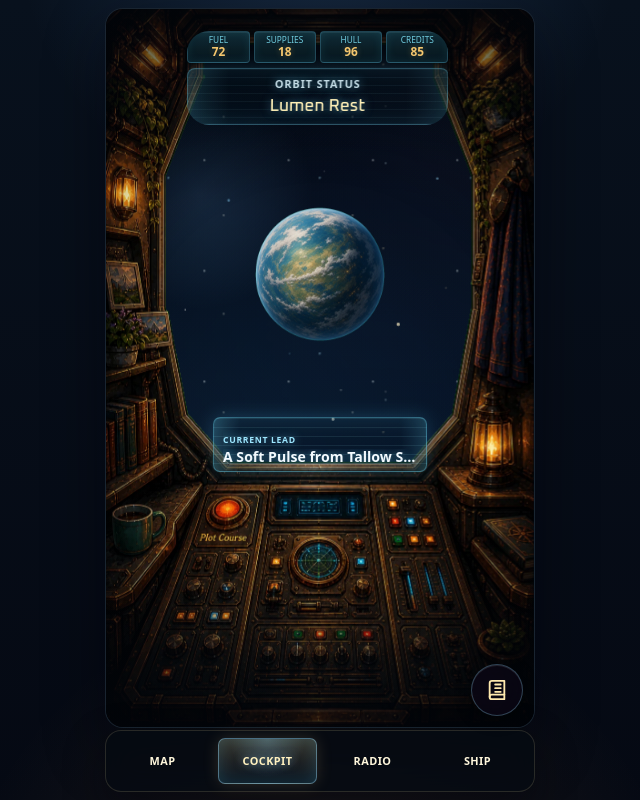
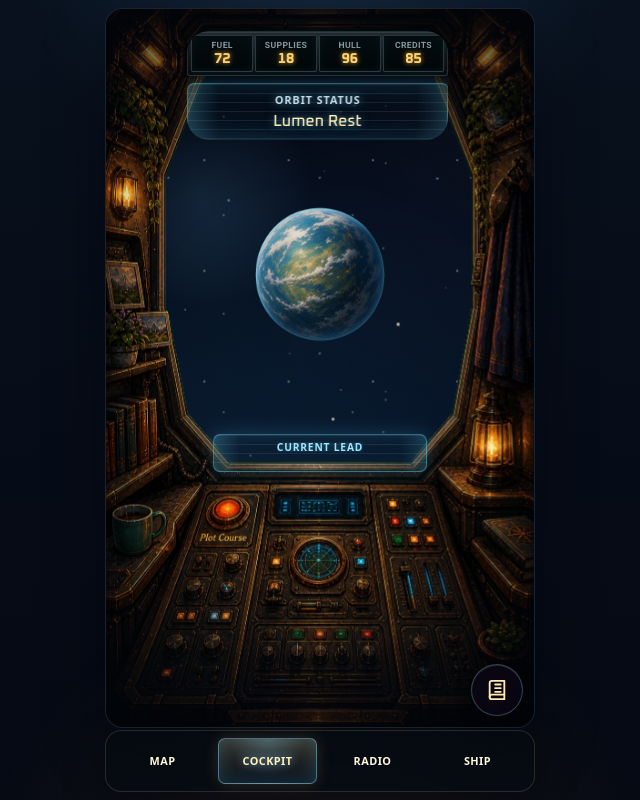
Before and after one commit to jameson5555/amongquietstars, a React (Vite) app: page / in a window 1280 px wide. Shown: the whole page, without its empty margins (320-960 px from the left). Built offline with nearby package versions, Linux system fonts and the light colour scheme.

Commit message:
cockpit again

```diff
--- a/dev-dist/sw.js
+++ b/dev-dist/sw.js
@@ -78,7 +78,7 @@ define(['./workbox-7e5eb42b'], (function (workbox) { 'use strict';
    */
   workbox.precacheAndRoute([{
     "url": "/amongquietstars/index.html",
-    "revision": "0.mnsgkluqg98"
+    "revision": "0.g6bmrcrhv9"
   }], {});
   workbox.cleanupOutdatedCaches();
   workbox.registerRoute(new workbox.NavigationRoute(workbox.createHandlerBoundToURL("/amongquietstars/index.html"), {
--- a/src/App.tsx
+++ b/src/App.tsx
@@ -744,9 +744,9 @@ function CabinOverlay({
             >
               <span className="current-lead-heading">
                 <span className="eyebrow">Current lead</span>
-                <span className="current-lead-title">{currentLead.title}</span>
               </span>
               <span className="current-lead-details" aria-hidden={!leadExpanded}>
+                <span className="current-lead-title">{currentLead.title}</span>
                 <span className="current-lead-description">{currentLead.description}</span>
                 <span className="lead-footer">
                   <span>{getLeadDestinationName(currentLead)}</span>
--- a/src/styles.css
+++ b/src/styles.css
@@ -3231,56 +3231,81 @@ body {
 .view-cockpit .cockpit-top-band .resource-strip {
   display: grid;
   grid-template-columns: repeat(4, minmax(0, 1fr));
-  gap: 4px;
+  gap: 2px;
   width: 100%;
-  margin-bottom: 5px;
+  margin-bottom: 7px;
+  padding: 3px;
+  border: 1px solid rgba(29, 50, 58, 0.94);
+  border-radius: 3px;
+  background:
+    linear-gradient(180deg, rgba(35, 47, 51, 0.98), rgba(10, 16, 19, 0.98)),
+    #11191c;
+  box-shadow:
+    inset 0 1px 0 rgba(199, 220, 223, 0.12),
+    inset 0 -2px 5px rgba(0, 0, 0, 0.7),
+    0 2px 4px rgba(0, 0, 0, 0.55);
 }
 
 .view-cockpit .cockpit-top-band .resource {
   display: grid;
-  gap: 2px;
+  gap: 3px;
   justify-items: center;
-  padding: 4px 3px;
-  border: 1px solid rgba(80, 161, 190, 0.34);
-  border-radius: 4px;
-  background:
-    linear-gradient(180deg, rgba(17, 47, 58, 0.88), rgba(5, 18, 25, 0.94)),
-    #08141b;
+  min-width: 0;
+  padding: 5px 2px 4px;
+  border: 1px solid rgba(72, 91, 96, 0.58);
+  border-radius: 2px;
+  background:
+    linear-gradient(180deg, rgba(5, 13, 16, 0.98), rgba(1, 6, 8, 0.98)),
+    #050b0d;
   box-shadow:
-    inset 0 0 10px rgba(61, 202, 232, 0.11),
-    inset 0 1px 0 rgba(184, 243, 255, 0.08),
-    0 1px 3px rgba(0, 0, 0, 0.5);
+    inset 0 0 7px rgba(88, 207, 220, 0.08),
+    inset 0 1px 2px rgba(0, 0, 0, 0.9);
   text-shadow: none;
 }
 
 .view-cockpit .cockpit-top-band .resource span {
-  color: #72cfe2;
-  font-size: clamp(0.42rem, 1.2vw, 0.52rem);
+  overflow: hidden;
+  max-width: 100%;
+  color: #82999c;
+  font-family: var(--font-body);
+  font-size: 0.54rem;
+  font-weight: 700;
   line-height: 1;
+  letter-spacing: 0.04em;
+  text-overflow: ellipsis;
+  text-transform: uppercase;
+  white-space: nowrap;
 }
 
 .view-cockpit .cockpit-top-band .resource strong {
-  color: #f6c76d;
-  font-size: clamp(0.6rem, 1.7vw, 0.74rem);
+  color: #ffd16f;
+  font-family: var(--font-heading);
+  font-size: 0.9rem;
   line-height: 1;
-  text-shadow: 0 0 6px rgba(246, 199, 109, 0.28);
+  letter-spacing: 0;
+  text-shadow:
+    0 0 4px rgba(255, 200, 83, 0.64),
+    0 0 9px rgba(255, 174, 48, 0.28);
 }
 
 .view-cockpit .cockpit-top-band .cockpit-status-hologram {
   display: block;
   width: 100%;
   max-width: none;
-  padding: 7px 10px;
-  border: 1px solid rgba(118, 224, 255, 0.32);
-  border-radius: 8px;
-  background:
-    repeating-linear-gradient(180deg, rgba(162, 238, 255, 0.05) 0 1px, transparent 1px 8px),
-    linear-gradient(90deg, rgba(115, 226, 255, 0.12), transparent 16% 84%, rgba(115, 226, 255, 0.08)),
-    rgba(5, 22, 34, 0.28);
+  padding: 8px 10px;
+  border: 1px solid rgba(109, 226, 255, 0.4);
+  border-radius: 7px;
+  background:
+    linear-gradient(90deg, rgba(115, 226, 255, 0.16), transparent 12% 88%, rgba(115, 226, 255, 0.1)),
+    repeating-linear-gradient(180deg, rgba(162, 238, 255, 0.09) 0 1px, transparent 1px 9px),
+    rgba(5, 24, 36, 0.2);
   box-shadow:
-    inset 0 0 24px rgba(85, 215, 255, 0.1),
-    0 0 18px rgba(85, 215, 255, 0.16);
+    inset 0 0 26px rgba(95, 218, 255, 0.16),
+    0 0 18px rgba(82, 207, 255, 0.2);
   text-align: center;
+  text-shadow:
+    0 0 8px rgba(130, 230, 255, 0.52),
+    0 0 18px rgba(80, 190, 255, 0.2);
 }
 
 .view-cockpit .cockpit-status-copy {
@@ -3288,12 +3313,12 @@ body {
 }
 
 .view-cockpit .cockpit-top-band h2 {
-  font-size: clamp(0.88rem, 2.7vw, 1.08rem);
+  font-size: 1rem;
 }
 
 .view-cockpit .cockpit-top-band p:not(.eyebrow) {
   margin-top: 3px;
-  font-size: clamp(0.62rem, 1.8vw, 0.74rem);
+  font-size: 0.7rem;
 }
 
 .cockpit-holo-fields {
@@ -3311,7 +3336,7 @@ body {
   display: grid;
   width: 100%;
   max-height: 60px;
-  min-height: 48px;
+  min-height: 38px;
   padding: 7px 9px;
   overflow: hidden;
   appearance: none;
@@ -3326,7 +3351,7 @@ body {
     0 0 18px rgba(82, 207, 255, 0.2);
   color: #dff9ff;
   font: inherit;
-  text-align: left;
+  text-align: center;
   text-shadow:
     0 0 8px rgba(130, 230, 255, 0.52),
     0 0 18px rgba(80, 190, 255, 0.2);
@@ -3404,14 +3429,16 @@ body {
 }
 
 .view-cockpit .current-lead-heading {
+  display: grid;
+  place-items: center;
   min-width: 0;
   overflow: hidden;
 }
 
 .view-cockpit .current-lead-heading .eyebrow {
-  margin-bottom: 2px;
+  margin: 0;
   overflow: hidden;
-  font-size: clamp(0.42rem, 1.2vw, 0.54rem);
+  font-size: 0.64rem;
   line-height: 1;
   text-overflow: ellipsis;
   white-space: nowrap;
@@ -3419,15 +3446,17 @@ body {
 
 .view-cockpit .current-lead-title {
   overflow: hidden;
+  margin-bottom: 7px;
   color: #f4fbff;
-  font-size: clamp(0.66rem, 2vw, 0.88rem);
+  font-size: 0.86rem;
   font-weight: 800;
-  line-height: 1.08;
+  line-height: 1.14;
   text-overflow: ellipsis;
   white-space: nowrap;
 }
 
 .view-cockpit .current-lead-details {
+  text-align: center;
   max-height: 0;
   margin-top: 0;
   overflow: hidden;
@@ -3458,18 +3487,19 @@ body {
 
 .view-cockpit .current-lead-description {
   color: rgba(222, 250, 255, 0.86);
-  font-size: clamp(0.62rem, 1.9vw, 0.76rem);
+  font-size: 0.72rem;
   line-height: 1.36;
 }
 
 .view-cockpit .lead-footer {
   display: block;
   margin-top: 6px;
+  text-align: center;
 }
 
 .view-cockpit .lead-footer span {
   color: #93eaff;
-  font-size: clamp(0.58rem, 1.8vw, 0.68rem);
+  font-size: 0.66rem;
   letter-spacing: 0.04em;
   text-shadow: 0 0 10px rgba(111, 224, 255, 0.74);
 }
@@ -3521,27 +3551,6 @@ body {
   background: rgba(255, 173, 72, 0.12);
 }
 
-@media (max-width: 700px) {
-  .view-cockpit .cockpit-top-band .resource-strip {
-    gap: 3px;
-  }
-
-  .view-cockpit .current-lead-panel {
-    min-height: 46px;
-    padding: 6px 8px;
-  }
-
-  .cockpit-control-deck {
-    left: 17%;
-    right: 68%;
-    bottom: 29%;
-  }
-
-  .plot-course-control {
-    min-height: 6.6vh;
-  }
-}
-
 @media (prefers-reduced-motion: reduce) {
   .view-cockpit .current-lead-panel,
   .view-cockpit .current-lead-details {
```
